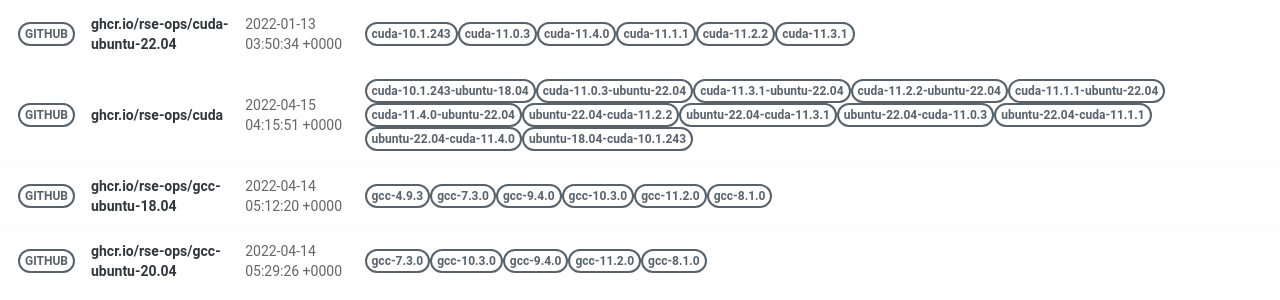
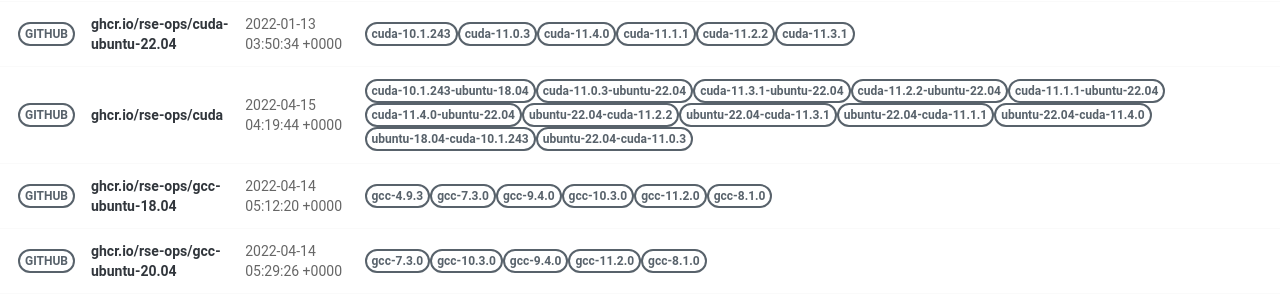
Before and after one commit to rse-ops/docker-images, a Jekyll site: the page built from pages/index.md, in a window 1280 px wide. Shown: the part 428-728 px from the top of the page. Built offline with Jekyll 4.4.1, drawn with Linux system fonts in a browser that asks for light colours; nearby versions of some CDN libraries.

Commit message:
Automated push to update library 2022-04-15

```diff
--- a/_library/ghcr.io-rse-ops-cuda.md
+++ b/_library/ghcr.io-rse-ops-cuda.md
@@ -1,7 +1,7 @@
 ---
 layout: container
 name: ghcr.io/rse-ops/cuda
-updated_at: 2022-04-15 04:15:51.499521
+updated_at: 2022-04-15 04:19:44.834380
 
 
 container_url: https://github.com/orgs/rse-ops/packages/container/package/cuda
```
Also changed, not shown: other parts of _library/ghcr.io-rse-ops-cuda.md (+3 -3 lines).
